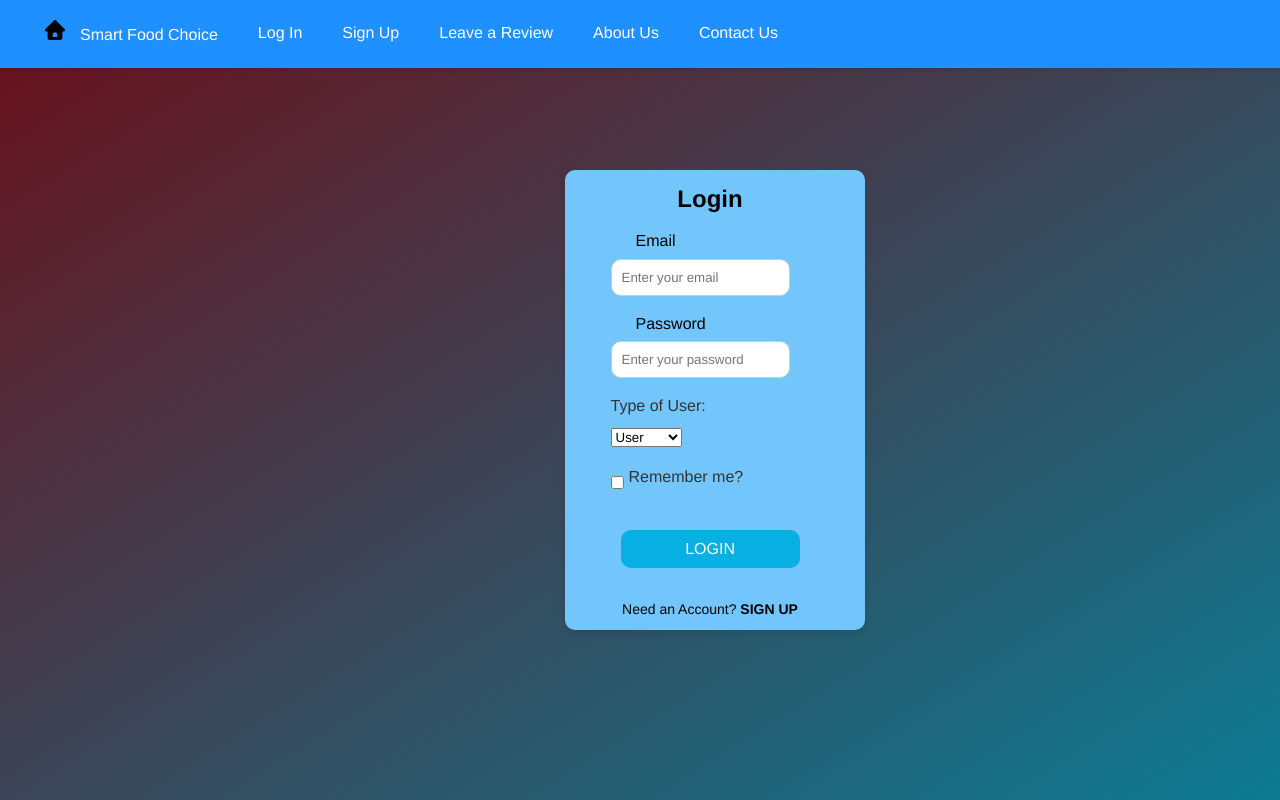
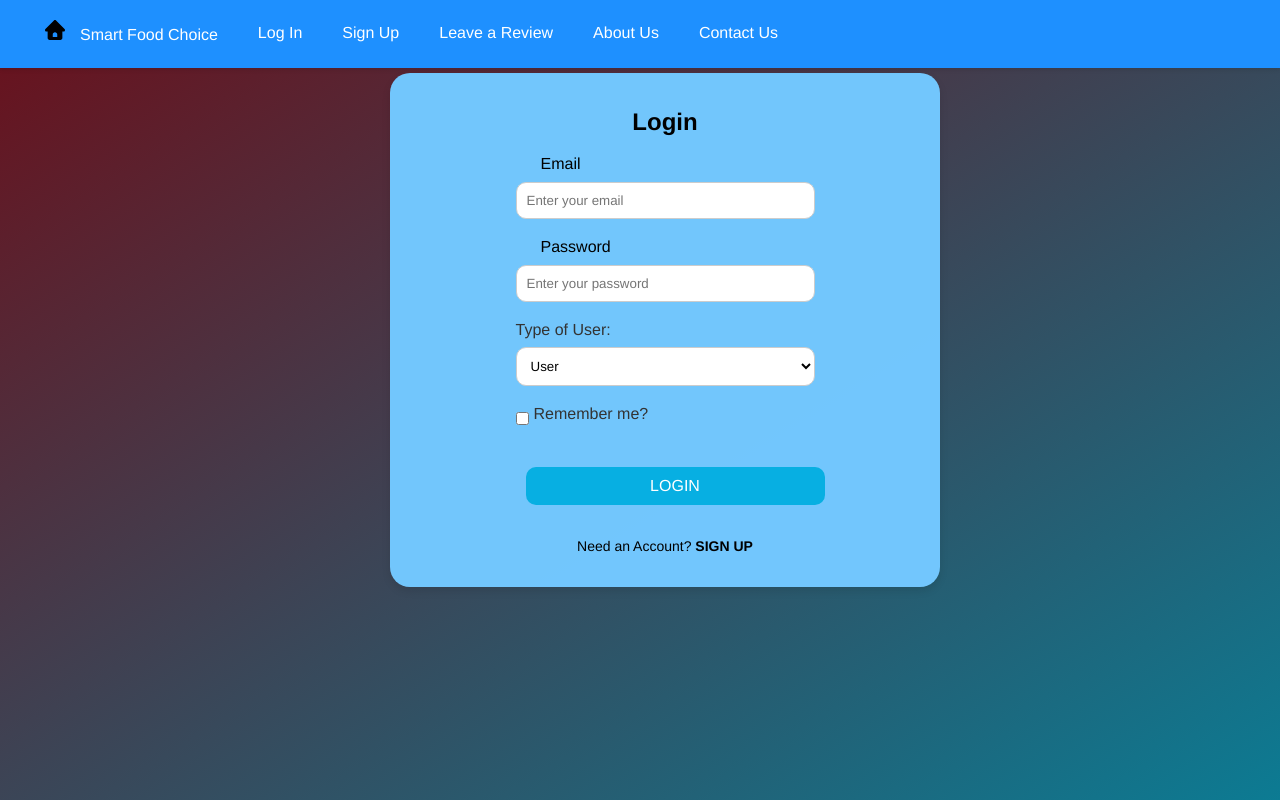
Before and after one commit to howyin/MySmartFoodChoice-React, a React (Vite) app: page /SignIn in a window 1280 px wide. Built offline with nearby package versions, Linux system fonts and the light colour scheme.

Commit message:
More updates on CSS

```diff
--- a/src/AuthenticationPage/LoginForm.css
+++ b/src/AuthenticationPage/LoginForm.css
@@ -1,89 +1,86 @@
-/* src/Authentication/LoginForm.css */
-
 .login-form {
   display: flex;
   flex-direction: column;
-  margin-left: 25%;
-  margin-bottom: 25 px;
-  bottom: 10%;
-  left: 75%;
   align-items: center;
+  justify-content: center;
   background-color: rgba(115, 201, 255, 0.985);
   border-radius: 20px; /* Make the layout rounded */
-  padding-right: 20px; /* Add some padding on the right for aesthetics */
-  padding-left: 10px;
-  border-radius: 10px; /* Keep the form itself rounded */
-  box-shadow: 0 4px 8px rgba(0,0,0,0.1);
-  width: 300px; /*the form above any non-positioned content */
-}
-
-
-.dropdown
-{
-  color: black;
-  width: 90%; /* Ensures dropdown fits well within the form */
-  margin-bottom: 15px; /* Spacing after dropdown */
+  padding: 20px;
+  box-shadow: 0 4px 8px rgba(0, 0, 0, 0.1);
+  width: 550px; /* Match the width of the signup form */
+  margin-left: 50px; /* Adjust margin as needed */
+  margin-bottom: 140px; /* Adjust margin as needed */
+  left: 75%;
 }
 
 .login-title, .login-form h2 {
   color: black;
-  text-align: center; /* Centers the title text */
-  margin: 10px 0; /* Top and bottom margin for the title */
+  text-align: center;
+  margin: 10px 0;
 }
 
 .input-group {
-  margin-bottom: 15px; /* Spacing after each input group */
+  margin-bottom: 15px;
 }
 
 .input-group label {
-  display: block; /* Makes label take the full width, easier to manage */
-  margin-bottom: 5px; /* Small space between label and input field */
+  display: block;
+  margin-bottom: 5px;
 }
 
 .input-group input {
-  width: 90%; /* Width of inputs */
-  padding: 10px; /* Padding inside input for text spacing */
-  background-color: white; /* White background for clarity */
-  border: 1px solid #ccc; /* Subtle border */
-  border-radius: 10px; /* Rounded borders for inputs */
+  width: 100%; /* Adjust input width to fill the container */
+  padding: 10px;
+  background-color: white;
+  border: 1px solid #ccc;
+  border-radius: 10px;
+  margin-right: 100px;
+}
+
+.input-group select {
+  width: 100%; /* Adjust the width to fill the container */
+  padding: 10px;
+  background-color: white;
+  border: 1px solid #ccc;
+  border-radius: 10px;
+  margin-right: 100px; /* Adjust margin as needed */
 }
 
 .remember-me {
-  display: flex; /* Uses flexbox to align checkbox and label */
-  align-items: center; /* Aligns the checkbox and label vertically */
-  margin-bottom: 20px; /* Spacing after the checkbox */
+  display: flex;
+  align-items: center;
+  margin-bottom: 20px;
 }
 
 .remember-me input[type="checkbox"] {
-  margin-right: 5px; /* Space between checkbox and label */
+  margin-right: 5px;
 }
 
 button.login-button {
-  width: 90%; /* Button width consistent with input fields */
-  padding: 10px; /* Padding for comfort */
-  border: none; /* No border for a clean look */
-  border-radius: 10px; /* Rounded edges on buttons */
-  background-color: rgb(7, 175, 226); /* Bright, appealing button color */
-  color: white; /* White text for contrast */
-  cursor: pointer; /* Cursor effect to indicate button */
+  width: 100%; /* Adjust button width to fill the container */
+  padding: 10px;
+  border: none;
+  border-radius: 10px;
+  background-color: rgb(7, 175, 226);
+  color: white;
+  cursor: pointer;
 }
 
 button.login-button:hover {
-  background-color: #0056b3; /* Darker blue on hover for interaction feedback */
+  background-color: #0056b3;
 }
 
 .forgot-password, .divider, .signup-link {
-  text-align: center; /* Center alignment for text elements */
-  color: black; /* Black text for readability */
-  margin: 10px 0; /* Vertical spacing */
+  text-align: center;
+  color: black;
+  margin: 10px 0;
 }
 
 .forgot-password a, .signup-link a {
-  color: black; /* Link color */
-  text-decoration: none; /* No underline */
-  text-align: center;
+  color: black;
+  text-decoration: none;
 }
 
 .signup-link a {
-  font-weight: bold; /* Bold for emphasis */
+  font-weight: bold;
 }
--- a/src/AuthenticationPage/SignUpForm.jsx
+++ b/src/AuthenticationPage/SignUpForm.jsx
@@ -51,9 +51,9 @@ function SignUpForm() {
   return (
     <div className="signup-container">
       <Header/>
-      <h1 className="header-title">Sign Up</h1>
-      {error && <p className="error-message">{error}</p>}
       <form onSubmit={handleSubmit} className="signup-form">
+        <h1 className="header-title">Sign Up</h1>
+        {error && <p className="error-message">{error}</p>}
         <div className="form-group">
           <label className="username-container">First Name</label>
           <input
@@ -113,7 +113,7 @@ function SignUpForm() {
           <label className="user-type-container">Account Type</label>
           <select value={accountType} onChange={(e) => setAccountType(e.target.value)} required>
             <option value="User">User</option>
-            <option value="Dietitian">Dietitian</option>  // Example, add more account types as needed
+            <option value="Dietitian">Dietitian</option>  {/* Example, add more account types as needed */}
           </select>
         </div>
 
--- a/src/LandingPage/All.css
+++ b/src/LandingPage/All.css
@@ -56,7 +56,7 @@ body {
 
 
 .title h1 {
-    font-size: small;
+    font-size: 30px;
     margin-bottom: 40px;
     padding-top: 20px;
     color:rgb(249, 249, 249);
@@ -65,7 +65,7 @@ body {
 .pie-wrapper {
     display: flex;
     justify-content: space-between;
-    margin-bottom: 1px;
+    margin-bottom: 60px;
 }
 
 .pie {
@@ -78,17 +78,23 @@ body {
     margin: 30px;
     padding-bottom: 30px;
 }
-
 .userReview {
   background-color: var(--background-light);
   border-radius: var(--border-radius);
   color: var(--text-color);
-    box-shadow: 0 4px 8px rgba(0,0,0,0.3);
+  box-shadow: 0 4px 8px rgba(148, 146, 146, 0.3);
   margin: 20px auto;
   padding: var(--primary-padding);
-    width: 500px;
+  width: 550px;
   height: max-content;
   text-align: center;
+  padding-top: 10px;
+  padding-bottom: 1px;
+}
+
+.avatar-container {
+  display: flex;
+  align-items: center;
 }
 
 .avatar-image {
@@ -97,7 +103,6 @@ body {
   border-radius: 50%;
   margin-right: 10px;
 }
-
 
 .view-all-reviews, .collapse-reviews {
   text-decoration: underline;
--- a/src/LandingPage/Review.jsx
+++ b/src/LandingPage/Review.jsx
@@ -1,5 +1,5 @@
 import React, { useEffect, useState } from 'react';
-import { db, auth } from '../Firebase/Firebase';
+import { db } from '../Firebase/Firebase';
 import { collection, getDocs } from 'firebase/firestore';
 import './All.css';
 import Avatar from './Avatar'; // Assuming Avatar component is in the same directory as Review
@@ -65,7 +65,6 @@ const Review = () => {
           <div className="review-content">
             <div className="rating-bar">{ "⭐".repeat(review.rating) }</div>
             <p className="text-with-padding">{review.comment}</p>
-
           </div>
         </div>
       ))}
@@ -74,9 +73,9 @@ const Review = () => {
           {expanded ? "Collapse Reviews" : "Show More Reviews"}
         </div>
       )}
-      {expanded && (
+      {expanded && visibleReviews === reviews.length && (
         <div className="collapse-reviews" onClick={handleViewAll}>
-          Collapse
+          Collapse Reviews
         </div>
       )}
     </div>
--- a/src/Pages/AboutUs.css
+++ b/src/Pages/AboutUs.css
@@ -1,9 +1,14 @@
 /* Global Styles */
 .about-us-page {
-    font-family: 'Arial', sans-serif;
-    color: #fff; /* Changed to white for better contrast against dark backgrounds */
-    margin: 0 auto; /* Center align the content */
-    background-color: #282c34; /* Assuming a dark theme; adjust as needed */
+    display: flex;
+    flex-direction: column;
+    align-items: center;
+    justify-content: center;
+    min-height: 100vh; /* Ensure the page content takes at least the full height of the viewport */
+    padding-left: 700px;
+    padding-right: 700px;
+    background-color: #282c34; /* Assuming a dark background, change as necessary */
+    color: #ffffff; /* Light text color for contrast */
 }
 
 /* Hero Banner */
--- a/src/Pages/CheckIn.css
+++ b/src/Pages/CheckIn.css
@@ -1,20 +1,22 @@
-
-
 .check-in-page {
-    width: 100%;
+    font-family: 'Arial', sans-serif;
     display: flex;
+    flex-direction: column;
+    align-items: center;
+    justify-content: center;
     min-height: 100vh; /* Ensure the page content takes at least the full height of the viewport */
-    align-items: center;
-    margin: 0;
+    padding-left: 700px;
+    padding-right: 700px;
     background-color: #282c34; /* Assuming a dark background, change as necessary */
-    text-align: center;
-
+    color: #ffffff; /* Light text color for contrast */
 }
 
 .check-in-container {
     width: 100%;
+    max-width: 1000px;
     text-align: center;
-    background-color: #282c34;
+    padding-bottom: 400px;
+
 }
 
 .week-grid {
@@ -31,10 +33,11 @@
     height: 100px;
     background-color: #007BFF;
     color: white;
-    font-size: 20px;
-    border-radius: 10px;
+    font-size: 25px;
+    border-radius: 15px;
     cursor: pointer;
     position: relative;
+    padding: 20px;
 }
 
 .day.checked {
--- a/src/Pages/ContactUs.css
+++ b/src/Pages/ContactUs.css
@@ -4,7 +4,8 @@
     align-items: center;
     justify-content: center;
     min-height: 100vh; /* Ensure the page content takes at least the full height of the viewport */
-    margin: 0;
+    padding-left: 800px;
+    padding-right: 800px;
     background-color: #282c34; /* Assuming a dark background, change as necessary */
     color: #ffffff; /* Light text color for contrast */
 }
@@ -30,7 +31,7 @@
     width: 100%;
 }
 
-.form-group {
+.form-group1 {
     display: flex;
     flex-direction: column;
     align-items: center;
@@ -38,13 +39,14 @@
     margin-bottom: 20px; /* Space between form fields */
 }
 
-.form-group label {
+.form-group1 label {
     margin-bottom: 10px;
     text-align: center;
     width: 100%;
+    color: white !important; /* Set the font color to white */
 }
 
-.form-group input, .form-group textarea {
+.form-group1 input, .form-group textarea {
     padding: 10px;
     font-size: 16px;
     border: 1px solid #ccc;
--- a/src/Pages/ContactUs.jsx
+++ b/src/Pages/ContactUs.jsx
@@ -54,15 +54,15 @@ function ContactUs() {
                 <p>If you have any questions or inquiries, feel free to reach out to us.</p>
 
                 <form className="contact-form" onSubmit={handleSubmit}>
-                    <div className="form-group">
+                    <div className="form-group1">
                         <label htmlFor="name">Name:</label>
                         <input type="text" id="name" name="name" value={form.name} onChange={handleChange} required />
                     </div>
-                    <div className="form-group">
+                    <div className="form-group1">
                         <label htmlFor="email">Email:</label>
                         <input type="email" id="email" name="email" value={form.email} onChange={handleChange} required />
                     </div>
-                    <div className="form-group">
+                    <div className="form-group1">
                         <label htmlFor="message">Message:</label>
                         <textarea id="message" name="message" rows="4" value={form.message} onChange={handleChange} required></textarea>
                     </div>
```
Also changed, not shown: src/AuthenticationPage/SignUpForm.css (+24 -22 lines), src/ReviewPage/ReviewForm.css (+12 -14 lines). Lines whose indentation alone changed are shown as unchanged.
